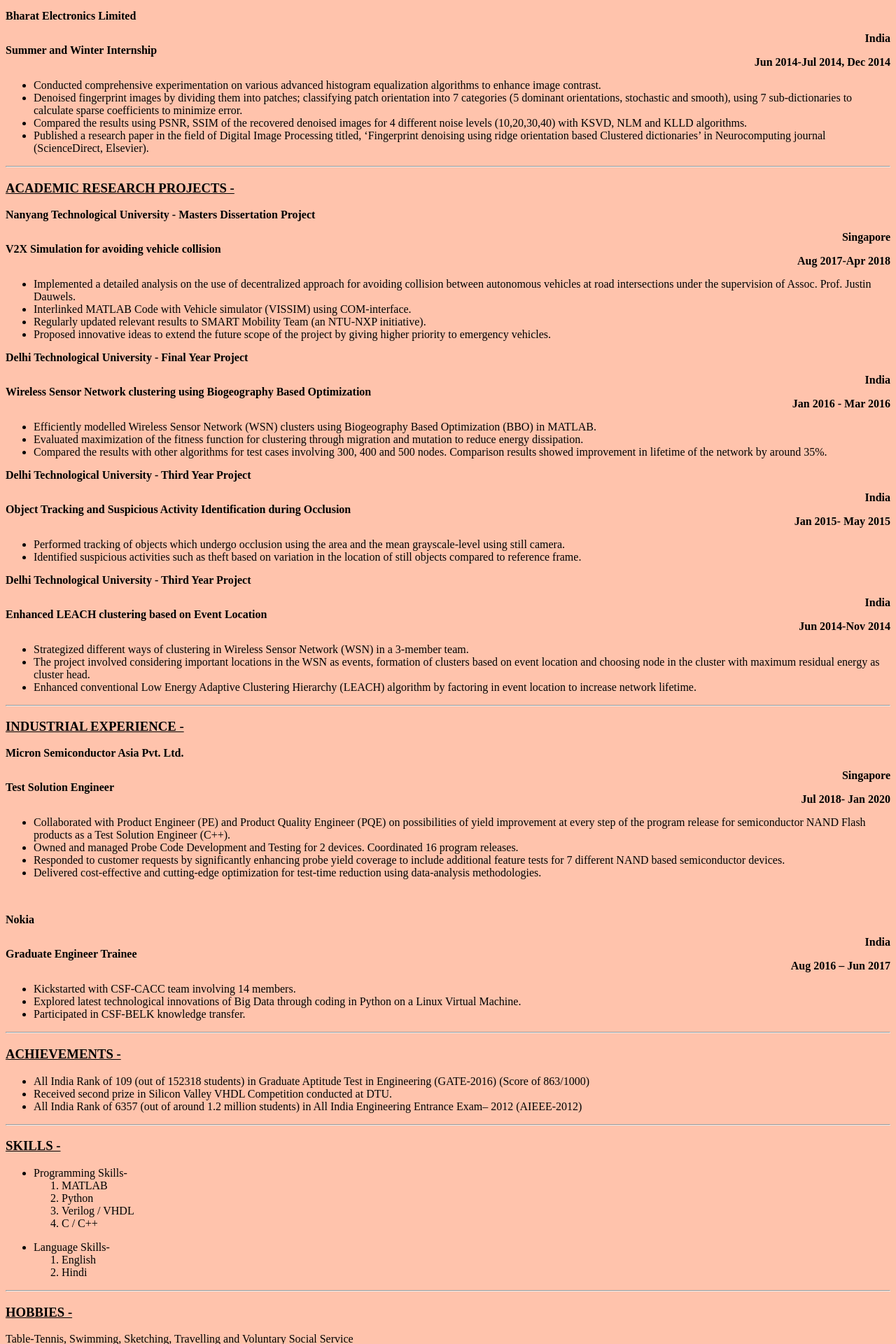
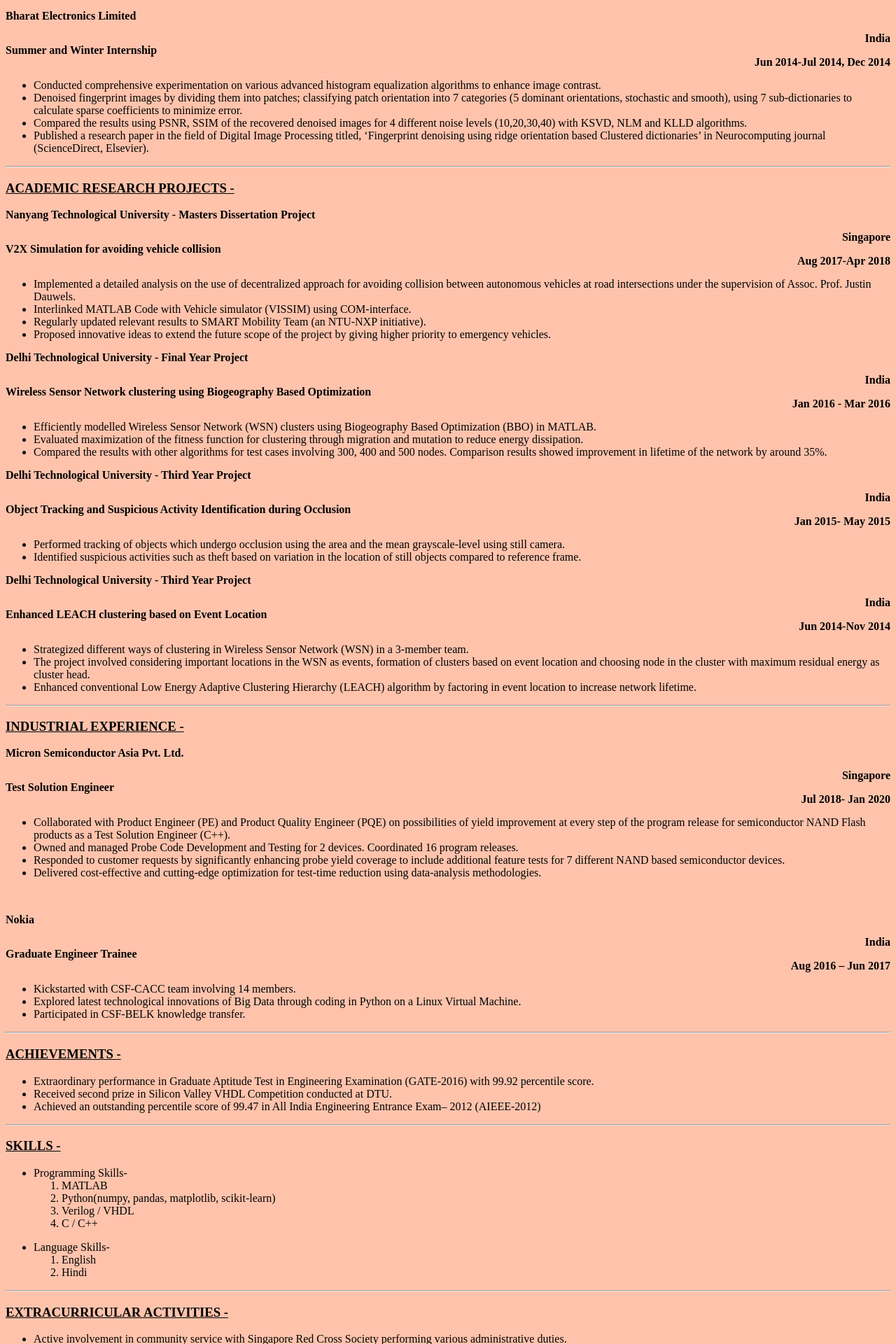
Before and after one commit to raunaqnayar/resume, a Flask app: page / in a window 1280 px wide. Shown: the part 1400-3320 px from the top of the page at 70% size. Run offline with Flask 2, Linux system fonts and the light colour scheme.

Commit message:
Update achievements and extracurricular activities

```diff
--- a/templates/index.html
+++ b/templates/index.html
@@ -28,7 +28,7 @@
 
     <td><a href="#skills"><button>&emsp;Skills&emsp;</button></a>&emsp;</td>
 
-    <td><a href="#hobbies"><button>&emsp;Hobbies&emsp;</button></a>&emsp;</td>
+    <td><a href="#extra_curri"><button>&emsp;Extracurricular Activities&emsp;</button></a>&emsp;</td>
 
 
   </tr>
@@ -179,9 +179,9 @@ Enhanced LEACH clustering based on Event Location <div class='right'> Jun 2014-N
 <h3 id='achievements'><u>ACHIEVEMENTS -</u></h3>
 <p>
   <ul>
-    <li>All India Rank of 109 (out of 152318 students) in Graduate Aptitude Test in Engineering (GATE-2016) (Score of 863/1000)</li>
+    <li>Extraordinary performance in Graduate Aptitude Test in Engineering Examination (GATE-2016) with 99.92 percentile score.</li>
     <li>Received second prize in Silicon Valley VHDL Competition conducted at DTU. </li>
-    <li>All India Rank of 6357 (out of around 1.2 million students) in All India Engineering Entrance Exam– 2012 (AIEEE-2012)  </li>
+    <li>Achieved an outstanding percentile score of 99.47 in All India Engineering Entrance Exam– 2012 (AIEEE-2012) </li>
   </ul>
 </p>
 
@@ -189,15 +189,22 @@ Enhanced LEACH clustering based on Event Location <div class='right'> Jun 2014-N
 <h3 id='skills'><u>SKILLS -</u></h3>
 <p>
   <ul>
-    <li>Programming Skills-<ol><li> MATLAB</li><li>Python</li> <li>Verilog / VHDL</li> <li>C / C++</li> </ol></li>
+    <li>Programming Skills-<ol><li> MATLAB</li><li>Python(numpy, pandas, matplotlib, scikit-learn)</li> <li>Verilog / VHDL</li> <li>C / C++</li> </ol></li>
   </ul>
   <ul>
     <li>Language Skills-<ol><li> English</li><li>Hindi</li> </ol></li>
   </ul>
 </p>
 <hr>
-<h3 id='hobbies'><u>HOBBIES -</u></h3>
-<p>Table-Tennis, Swimming, Sketching, Travelling and Voluntary Social Service</p>
+<h3 id='extra_curri'><u>EXTRACURRICULAR ACTIVITIES -</u></h3>
+<p>
+  <ul>
+    <li>Active involvement in community service with Singapore Red Cross Society performing various administrative duties.</li>
+    <li>Participation in regular blood donations and cleanliness drives as a small contribution to society. Received a medallion for 5th Blood Donation in Singapore.</li>
+    <li>Developed keen interest in analysis of performance of various stocks and mutual funds.</li>
+    <li>Successfully completed online course titled ‘How to Draw from Beginner to Master’ with hands-on practice in sketching.</li>
+  </ul>
+</p>
 <hr>
 
 
```
